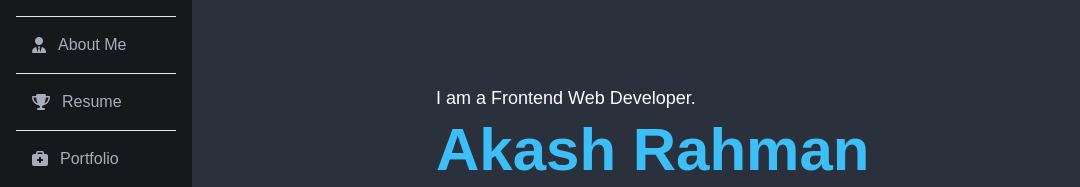
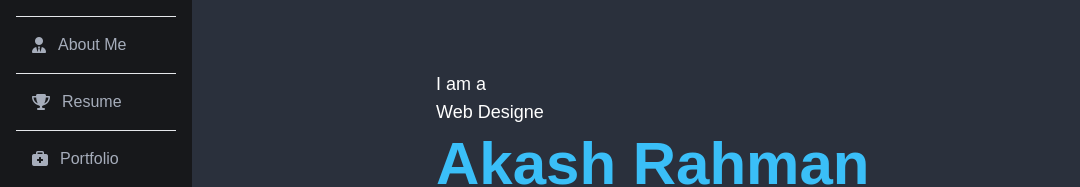
Before and after one commit to Akash7766/Portfolio, a React (Create React App) app: page / in a window 1280 px wide. Shown: the part 176-363 px from the top of the page, without its empty margins (0-1080 px from the left). Built offline with nearby package versions, Linux system fonts and the light colour scheme.

Commit message:
aos added

```diff
--- a/package.json
+++ b/package.json
@@ -13,6 +13,7 @@
     "react-scripts": "5.0.1",
     "react-simple-typewriter": "^3.0.1",
     "react-type-animation": "^1.1.3",
+    "react-typical": "^0.1.3",
     "web-vitals": "^2.1.4"
   },
   "scripts": {
--- a/public/index.html
+++ b/public/index.html
@@ -24,6 +24,8 @@
       work correctly both with client-side routing and a non-root public URL.
       Learn how to configure a non-root public URL by running `npm run build`.
     -->
+    <!-- aos  -->
+    <link rel="stylesheet" href="https://unpkg.com/aos@next/dist/aos.css" />
     <!-- font awesome cdn  -->
     <link
       rel="stylesheet"
@@ -47,5 +49,9 @@
       To begin the development, run `npm start` or `yarn start`.
       To create a production bundle, use `npm run build` or `yarn build`.
     -->
+    <script src="https://unpkg.com/aos@next/dist/aos.js"></script>
+    <script>
+      AOS.init();
+    </script>
   </body>
 </html>
--- a/src/Pages/Contact/Contact.js
+++ b/src/Pages/Contact/Contact.js
@@ -8,7 +8,7 @@ const Contact = () => {
           <i class="fa-solid fa-address-card mr-5"></i>Contact Me
         </h2>
       </div>
-      <div className="w-full md:w-[700px] mx-auto p-5 ">
+      <div className="w-full md:w-[700px] mx-auto p-5 " data-aos="fade-up">
         <form>
           <div className=" grid grid-cols-1 md:grid-cols-2 gap-5 mb-10">
             <div>
--- a/src/Pages/Home/About/About.js
+++ b/src/Pages/Home/About/About.js
@@ -9,7 +9,10 @@ const About = () => {
           <i class="fa-solid fa-user-tie mr-3"></i>About Me
         </h2>
       </div>
-      <div className="grid grid-cols-1 md:grid-flow-col px-5 md:px-14 gap-8 text-white">
+      <div
+        className="grid grid-cols-1 md:grid-flow-col px-5 md:px-14 gap-8 text-white"
+        data-aos="fade-right"
+      >
         <div className=" md:col-span-8">
           <h2 className="text-xl sm:text-2xl font-bold mb-8 text-white">
             Frontend Web Developer.
--- a/src/Pages/Home/Home.js
+++ b/src/Pages/Home/Home.js
@@ -1,14 +1,23 @@
 import React from "react";
 import { Link } from "react-router-dom";
+import Typical from "react-typical";
 
 const Home = () => {
   return (
     <div className="bg-[#FFFFF] h-full flex justify-center items-center flex-col">
       <div className="w-full px-5 sm:px-0 sm:w-[600px] h-full flex justify-center flex-col">
         <h2 className="text-lg text-[#fff] mb-2">
-          I am a Frontend Web Developer.{" "}
+          I am a{" "}
+          <Typical
+            steps={["Frontend Web Developer.", 1000, "Web Designer", 1000]}
+            loop={Infinity}
+            wrapper="p"
+          />
         </h2>
-        <h1 className="text-info text-4xl sm:text-6xl font-bold mb-4">
+        <h1
+          className="text-info text-4xl sm:text-6xl font-bold mb-4"
+          data-aos="fade-up"
+        >
           Akash Rahman
         </h1>
         <p className="text-[#9E9E9E] mb-5">
--- a/src/Pages/Resume/Resume.js
+++ b/src/Pages/Resume/Resume.js
@@ -8,7 +8,10 @@ const Resume = () => {
           <i class="fa-solid fa-trophy mr-5"></i>Resume
         </h2>
       </div>
-      <div className="grid lg:grid-cols-2 lg:pt-10 pb-10 mx-5 md:mx-16 text-white gap-10">
+      <div
+        className="grid lg:grid-cols-2 lg:pt-10 pb-10 mx-5 md:mx-16 text-white gap-10"
+        data-aos="fade-left"
+      >
         <div>
           <h2 className="text-xl text-center uppercase border-b-2 inline-block mb-5">
             education
```
Also changed, not shown: 1 other file (tests, documents, lock files or other folders).
